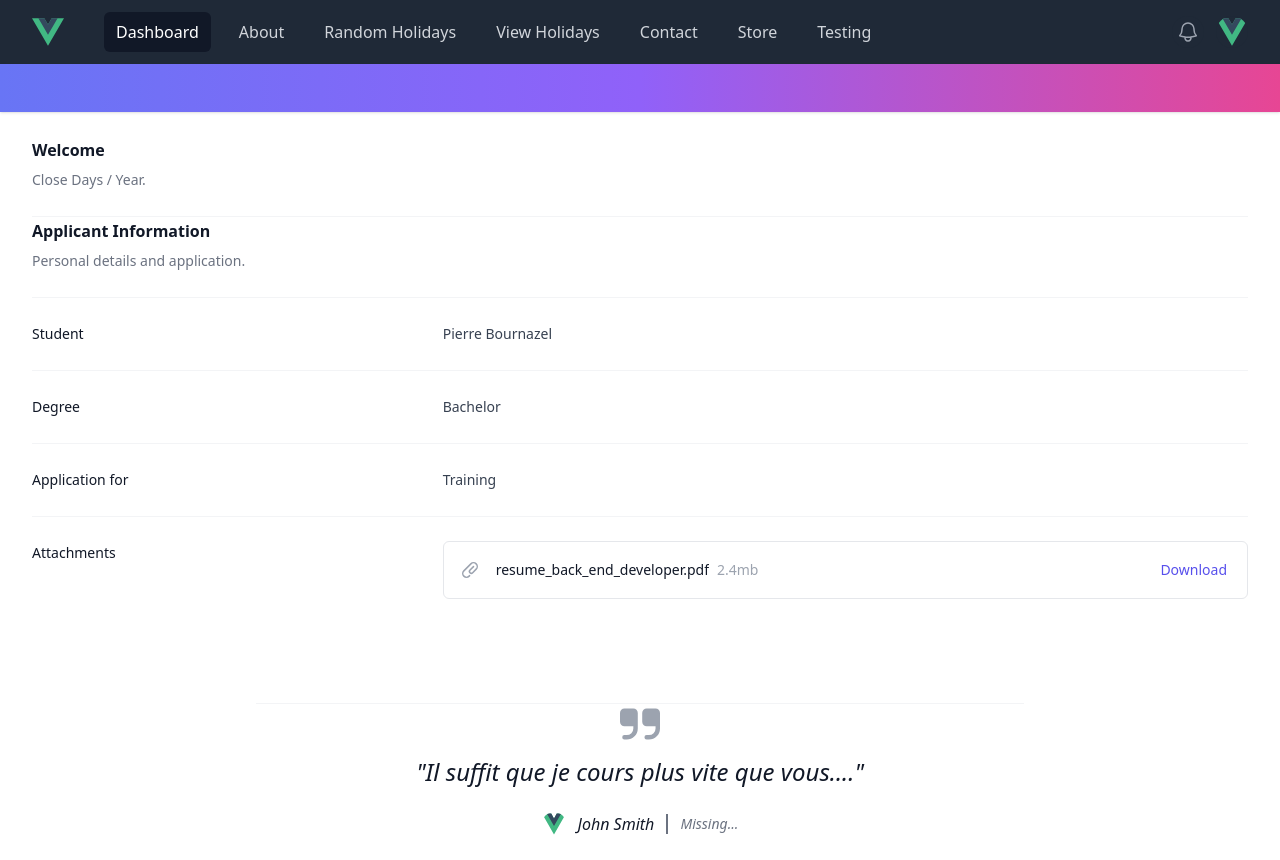
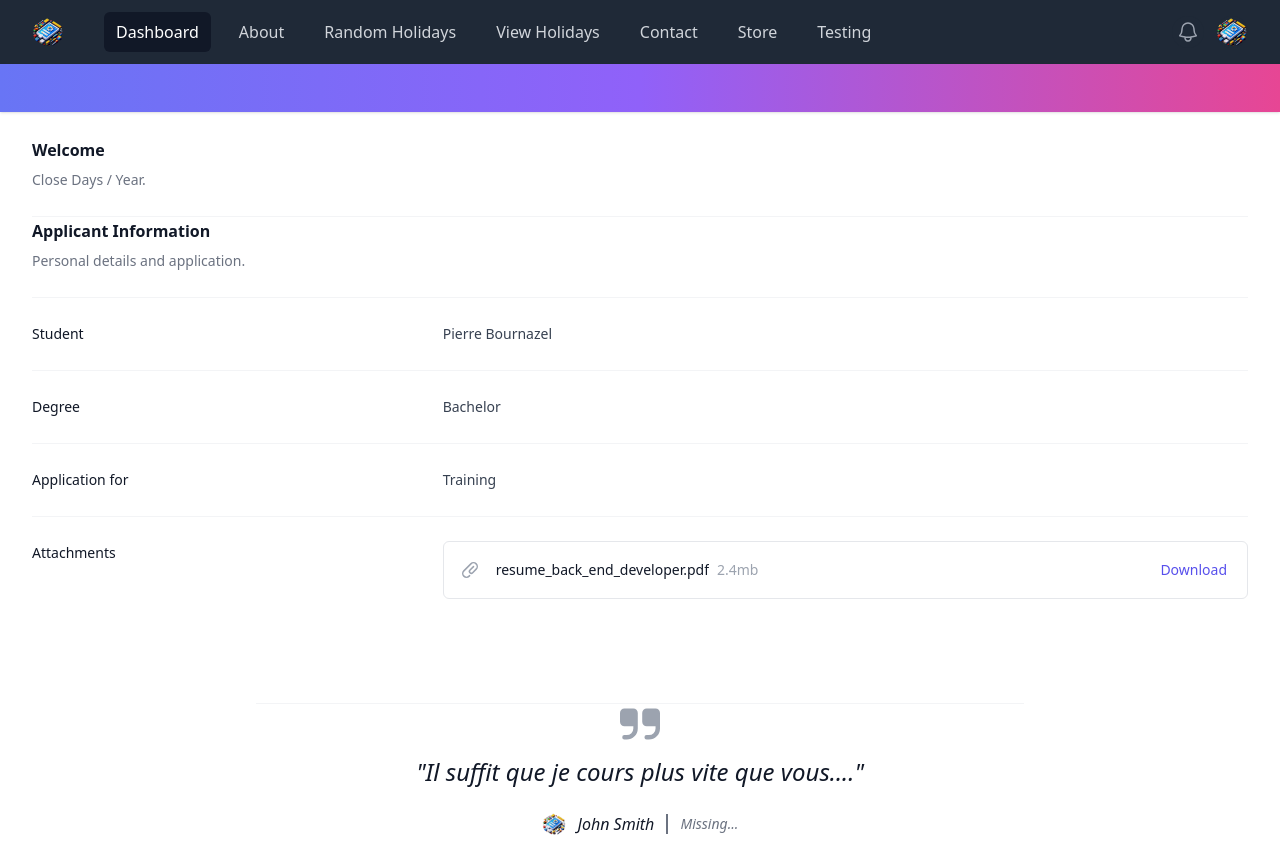
Before and after one commit to PierreCrealy/CloseDaysYear, a Vue app: page /about in a window 1280 px wide. Built offline with nearby package versions, Linux system fonts and the light colour scheme.

Commit message:
update logo app

```diff
--- a/src/components/Menu.vue
+++ b/src/components/Menu.vue
@@ -6,7 +6,7 @@
         <div class="flex h-16 items-center justify-between">
           <div class="flex items-center">
             <div class="flex-shrink-0">
-              <img class="h-8 w-8" src="@/assets/logo.svg" alt="Your Company">
+              <img class="h-8 w-8" src="@/assets/logo.png" alt="Your Company">
             </div>
             <div class="hidden md:block">
               <div class="ml-10 flex items-baseline space-x-4">
@@ -56,7 +56,7 @@
                   <button type="button" class="relative flex max-w-xs items-center rounded-full bg-gray-800 text-sm focus:outline-none focus:ring-2 focus:ring-white focus:ring-offset-2 focus:ring-offset-gray-800" id="user-menu-button" aria-expanded="false" aria-haspopup="true">
                     <span class="absolute -inset-1.5"></span>
                     <span class="sr-only">Open user menu</span>
-                    <img class="h-8 w-8 rounded-full" src="@/assets/logo.svg" alt="">
+                    <img class="h-8 w-8 rounded-full" src="@/assets/logo.png" alt="">
                   </button>
                 </div>
 
--- a/src/components/useful/Quote.vue
+++ b/src/components/useful/Quote.vue
@@ -29,7 +29,7 @@ defineProps({
       </p>
     </blockquote>
     <figcaption class="flex items-center justify-center mt-6 space-x-3 rtl:space-x-reverse">
-      <img class="w-6 h-6 rounded-full" src="@/assets/logo.svg" alt="profile picture">
+      <img class="w-6 h-6 rounded-full" src="@/assets/logo.png" alt="profile picture">
       <div class="flex items-center divide-x-2 rtl:divide-x-reverse divide-gray-500 dark:divide-gray-700">
         <cite class="pe-3 font-medium text-gray-900 dark:text-white">{{ author }}</cite>
         <cite class="ps-3 text-sm text-gray-500 dark:text-gray-400">{{ status }}</cite>
```
Also changed, not shown: src/assets/logo-vu.svg (renamed from src/assets/logo.svg), src/assets/logo.png (added).
